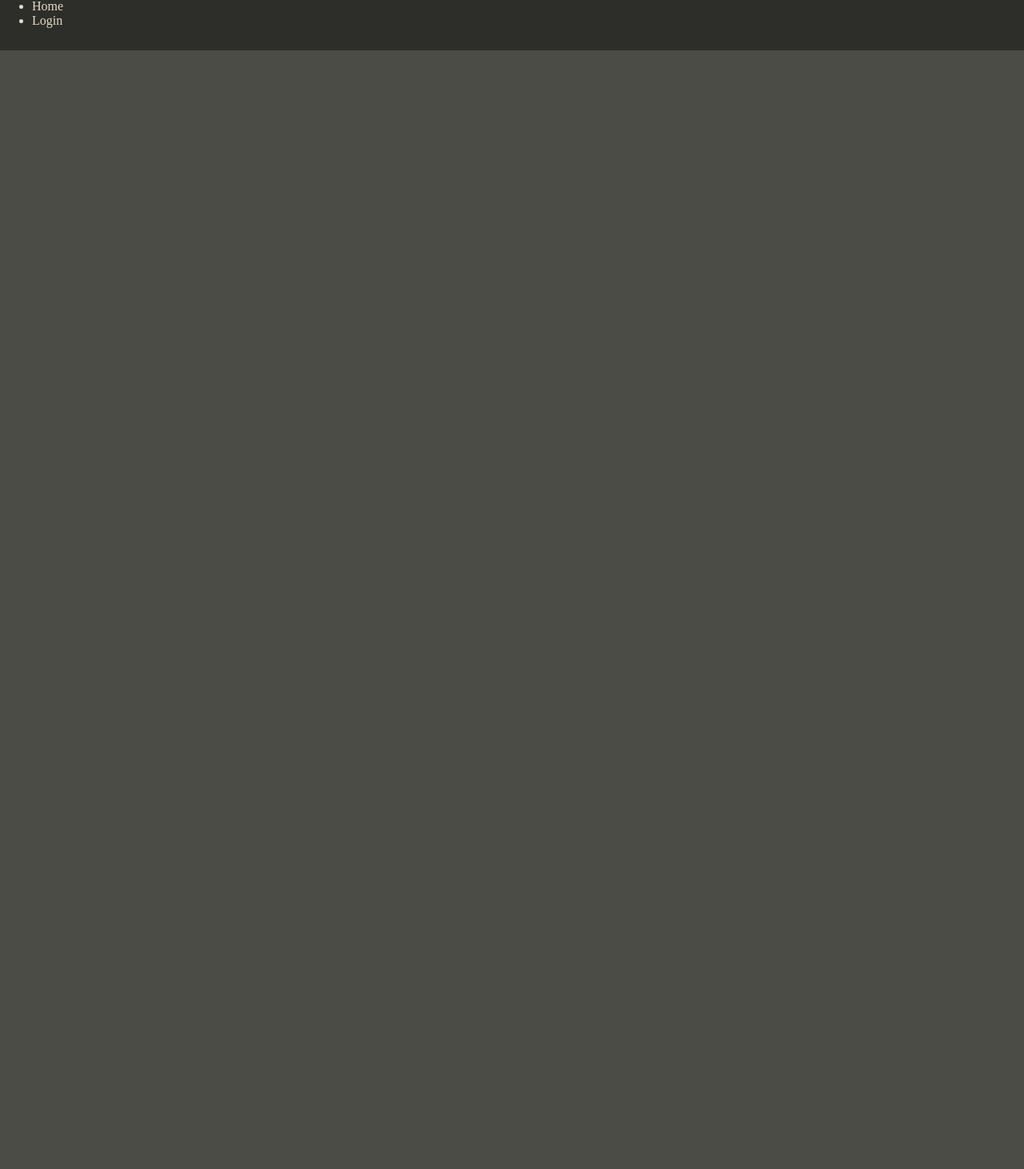
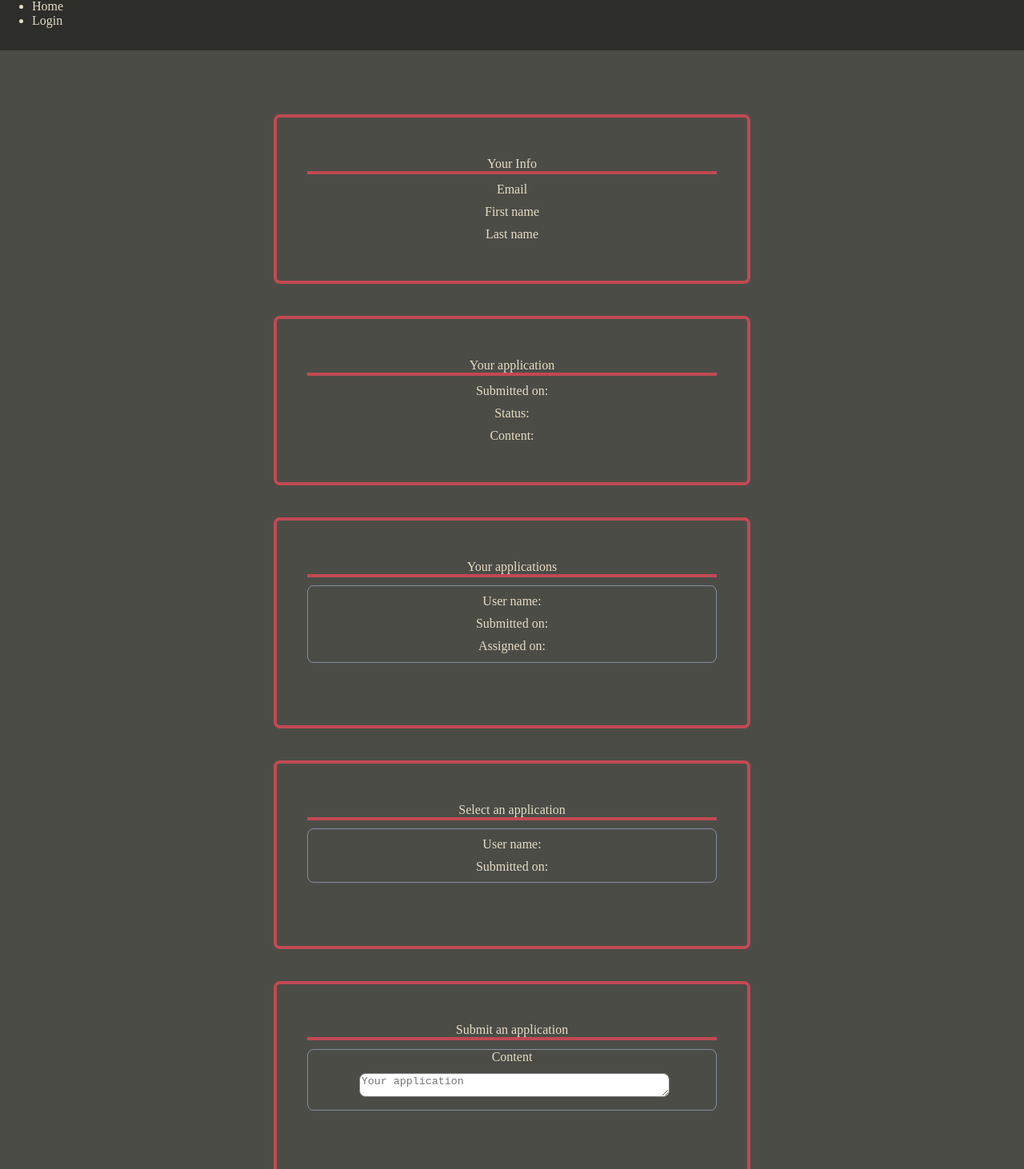
Before and after one commit to CB721/full-stack-sample, a React (Create React App) app in the folder client/: page /profile in a window 1280 px wide. Shown: the part 17-1479 px from the top of the page at 80% size. Before the commit the page ends 800 px from the top, so only its background shows below. Built offline with nearby package versions, Linux system fonts and the light colour scheme.

Commit message:
profile ui

```diff
--- a/client/src/pages/Profile/index.js
+++ b/client/src/pages/Profile/index.js
@@ -3,9 +3,97 @@ import { useHistory } from "react-router-dom";
 import "./style.scss";
 
 function Profile(props) {
+    const [content, setContent] = useState("");
+    function handleInputChange(event) {
+        setContent(event.target.value);
+    }
+    function selectApp() {
+        console.log("assign application");
+    }
     return (
         <div className="profile">
-
+            <div className="user-info">
+                <div className="info-header">
+                    Your Info
+                </div>
+                <div className="info">
+                    Email
+                </div>
+                <div className="info">
+                    First name
+                </div>
+                <div className="info">
+                    Last name
+                </div>
+            </div>
+            {/* conditionally show depending on if the user is an admin */}
+            <div className="applications">
+                <div className="info-header">
+                    Your application
+                </div>
+                <div className="info">
+                    Submitted on:
+                </div>
+                <div className="info">
+                    Status:
+                </div>
+                <div className="info">
+                    Content:
+                </div>
+            </div>
+            <div className="applications">
+                <div className="info-header">
+                    Your applications
+                </div>
+                <div className="single-app">
+                    <div className="info">
+                        User name:
+                    </div>
+                    <div className="info">
+                        Submitted on:
+                    </div>
+                    <div className="info">
+                        Assigned on:
+                    </div>
+                </div>
+            </div>
+            <div className="applications">
+                <div className="info-header">
+                    Select an application
+                </div>
+                <div className="single-app" onClick={selectApp}>
+                    <div className="info">
+                        User name:
+                    </div>
+                    <div className="info">
+                        Submitted on:
+                    </div>
+                </div>
+            </div>
+            <div className="applications">
+                <div className="info-header">
+                    Submit an application
+                </div>
+                <div className="single-app">
+                    <form>
+                        <div className="input-section">
+                            <div className="input-name">
+                                Content
+                            </div>
+                            <textarea
+                                className="cust-input"
+                                rows="10"
+                                cols="30"
+                                type="text"
+                                name="content"
+                                value={content}
+                                onChange={handleInputChange}
+                                placeholder="Your application"
+                            />
+                        </div>
+                    </form>
+                </div>
+            </div>
         </div>
     )
 }
--- a/client/src/pages/Profile/style.scss
+++ b/client/src/pages/Profile/style.scss
@@ -1 +1,49 @@
 @import "../../App.scss";
+
+.profile {
+    @include page-default;
+    .user-info,
+    .applications {
+        padding: 3%;
+        margin: 5vh auto;
+        border: 0.3rem solid $red;
+        width: 40vw;
+        @include default-border-radius;
+        .info-header,
+        .info {
+            color: $beige;
+            margin: 2% auto;
+            text-align: center;
+        }
+        .info-header {
+            border-bottom: 0.3rem solid $red;
+        }
+        .single-app {
+            border: 0.1rem solid $grey-blue;
+            @include default-border-radius;
+            margin-bottom: 5vh;
+            form {
+                .input-section {
+                    margin: 0 auto;
+                    width: 75%;
+                    .input-name {
+                        width: 100%;
+                        color: $beige;
+                        text-align: center;
+                    }
+                    .cust-input {
+                        width: 100%;
+                        margin: 3% auto;
+                        @include default-border-radius;
+                        height: 3vh;
+                        transition: 0.3s;
+                        &:focus {
+                            outline: none;
+                            border-color: $red;
+                        }
+                    }
+                }
+            }
+        }
+    }
+}
```
